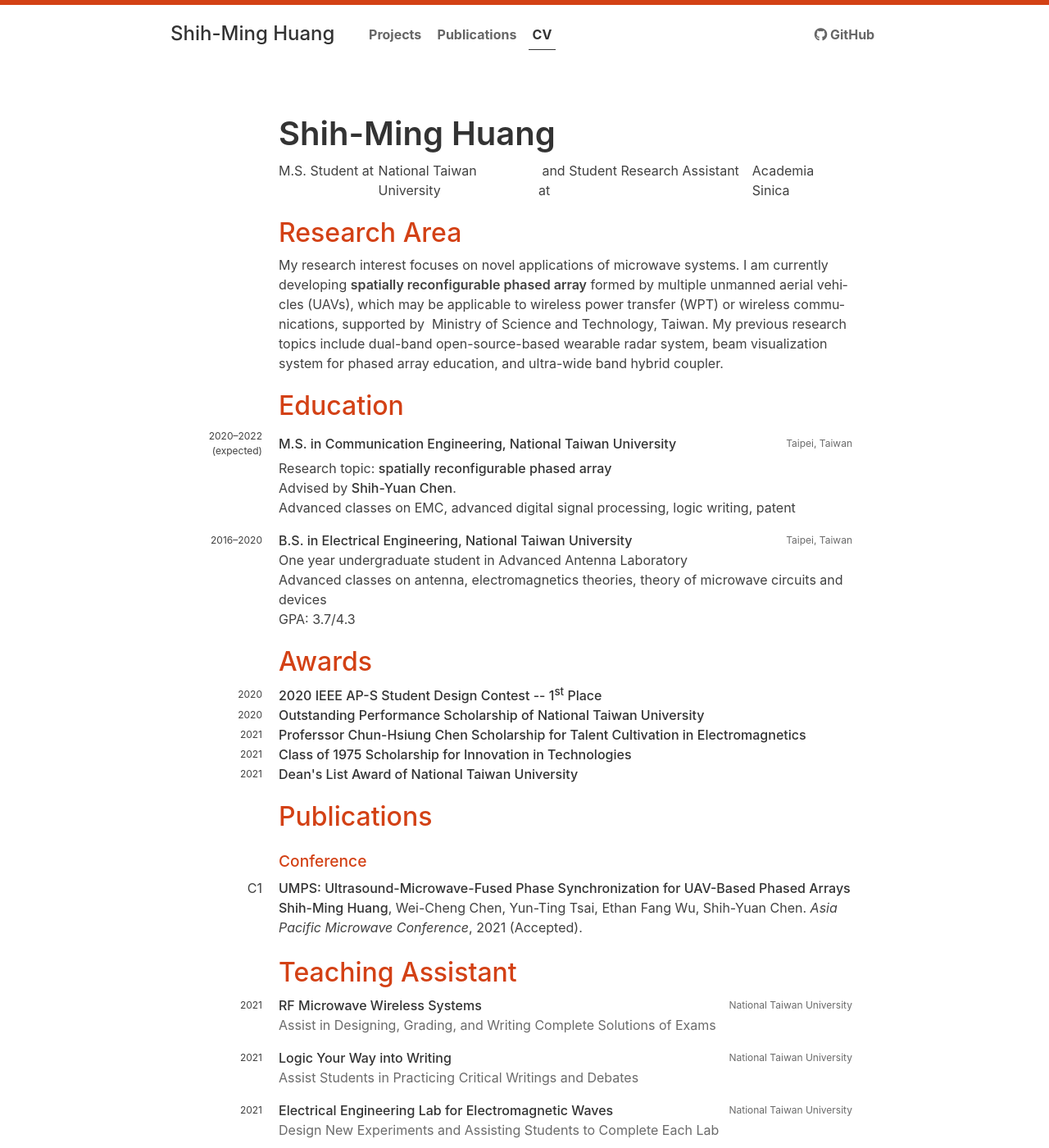
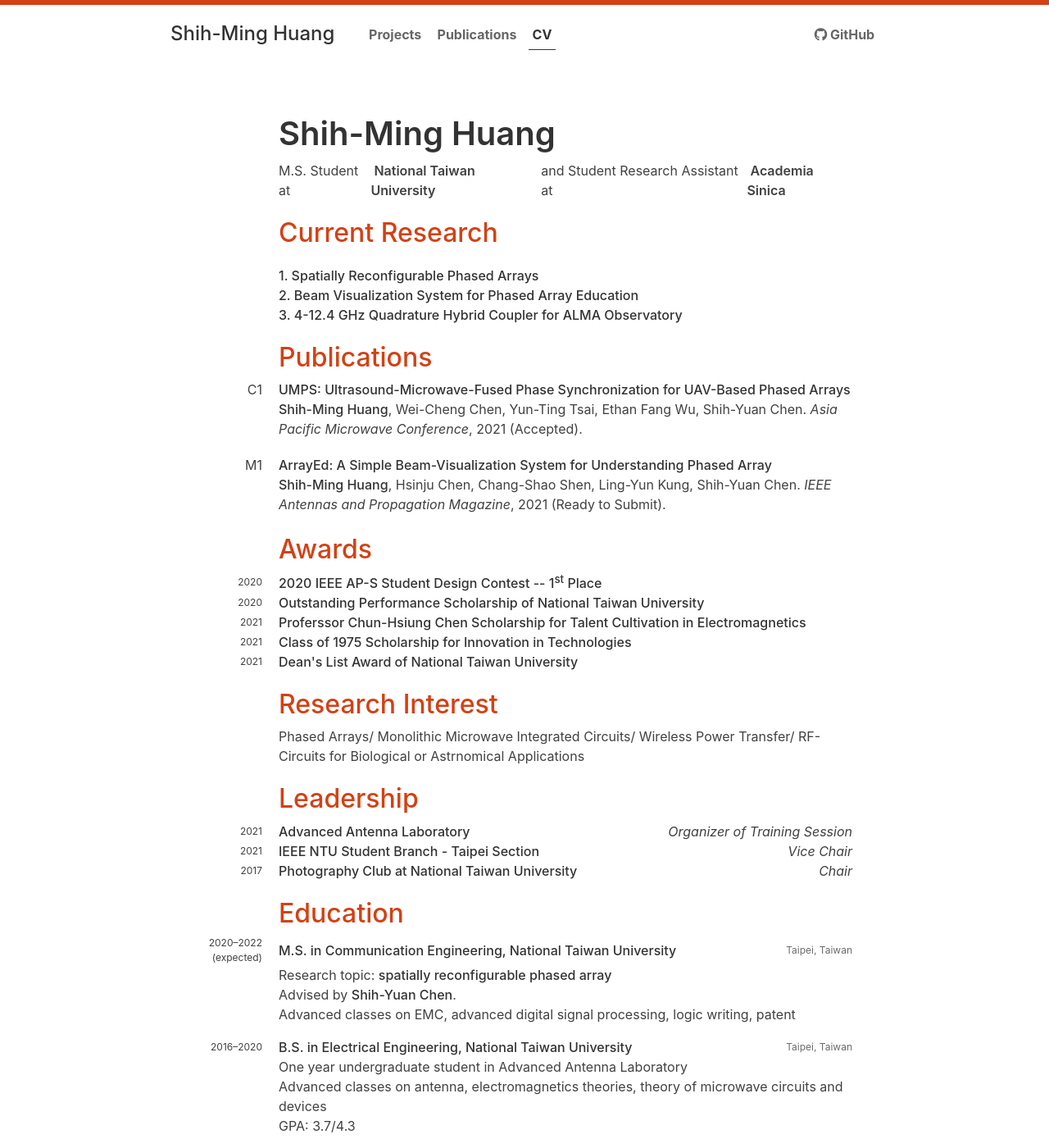
Before and after one commit to Shih-Ming/mypage, a Jekyll site: the page built from cv.html, in a window 1280 px wide and 1400 px high. Shown: the whole window at 82% size. Built offline with Jekyll 4.4.1, drawn with Linux system fonts in a browser that asks for light colours; some of the changed text lies outside the part shown.

Commit message:
update CV

```diff
--- a/_data/activities.yml
+++ b/_data/activities.yml
@@ -1,3 +1,8 @@
+- title: Advanced Antenna Laboratory
+  year: 2021
+  position: Organizer of Training Session
+  website: https://shihyuansite.wordpress.com/
+
 - title: IEEE NTU Student Branch - Taipei Section
   year: 2021
   position: Vice Chair
--- a/cv.html
+++ b/cv.html
@@ -11,54 +11,23 @@ title: CV
 <small class="live-link">Last updated in <time datetime="{{ site.time }}">{{ site.time | date: '%B %Y'}}</time>. Get the latest version at <a href="{{ '/cv' | absolute_url }}">www.domoritz.de/cv</a>.</small>
 
 <div class="header-columns">
-  M.S. Student at &nbsp<a href="https://www.ntu.edu.tw/english/">National Taiwan University</a>&nbspand Student Research Assistant at&nbsp<a href="https://www.asiaa.sinica.edu.tw/">Academia Sinica</a>
+  M.S. Student at<b>&nbsp<a href="https://www.ntu.edu.tw/english/">National Taiwan University</a>&nbsp</b>and Student Research Assistant at<b>&nbsp<a href="https://www.asiaa.sinica.edu.tw/">Academia Sinica</a></b>
 </div>
 
-
-<h2>Research Area</h2>
+<h2>Current Research</h2>
 
 <p>
-My research interest focuses on novel applications of microwave systems. I am currently developing <b>spatially reconfigurable phased array</b> formed by multiple unmanned aerial vehicles (UAVs), which may be applicable to wireless power transfer (WPT) or wireless communications, supported by &nbsp<a href="https://www.most.gov.tw/?l=en">Ministry of Science and Technology, Taiwan</a>. My previous research topics include dual-band open-source-based wearable radar system, beam visualization system for phased array education, and ultra-wide band hybrid coupler.
+<h3>1. Spatially Reconfigurable Phased Arrays</h3>
+<h3>2. Beam Visualization System for Phased Array Education</h3>
+<h3>3. 4-12.4 GHz Quadrature Hybrid Coupler for ALMA Observatory</h3>
 </p>
-
-
-<h2>Education</h2>
-
-{% for ed in site.data.education %}
-<article>
-  <div class="date-container">
-    <span class="date">{{ ed.years | replace: "-", "–" }}</span>
-    <strong class="fill">{{ ed.degree }}, {{ ed.university }}</strong>
-    <span class="right">{{ ed.location }}</span>
-  </div>
-  <p>
-    {% for des in ed.description %}
-      <span>{{ des | markdownify | remove: '<p>' | remove: '</p>' }}</span>{% unless forloop.last %}<br/>{% endunless %}
-    {% endfor %}
-  </p>
-</article>
-{% endfor %}
-
-
-<h2>Awards</h2>
-
-{% for award in site.data.awards %}
-<article>
-  <div class="date-container">
-    <span class="date">{{ award.year | replace: "-", "–" }}</span>
-    <strong class="fill">{{ award.title }}</strong>
-    <!-- <span class="right">{{ award.sponsor }}</span> -->
-  </div>
-</article>
-{% endfor %}
-
 
 <h2>Publications</h2>
 
 {% assign sorted_pubs = site.publications | reverse %}
 
 <!-- {% assign types = "Conference|Journal" | split: "|" %} -->
-{% assign types = "Conference" | split: "|" %}
+{% assign types = "Conference|Magazine" | split: "|" %}
 {% for type in types %}
   {% assign counter = 1 %}
   {% for pub in sorted_pubs %}
@@ -67,9 +36,9 @@ My research interest focuses on novel applications of microwave systems. I am cu
     {% endif %}
   {% endfor %}
 
-  <h3 class="pub-type">
+  <!-- <h3 class="pub-type">
     {{ type }}
-  </h3>
+  </h3> -->
 
   {% for pub in sorted_pubs %}
     {% if pub.type[0] == type %}
@@ -122,6 +91,52 @@ My research interest focuses on novel applications of microwave systems. I am cu
   {% endfor %}
 {% endfor %}
 
+<h2>Awards</h2>
+
+{% for award in site.data.awards %}
+<article>
+  <div class="date-container">
+    <span class="date">{{ award.year | replace: "-", "–" }}</span>
+    <strong class="fill">{{ award.title }}</strong>
+    <!-- <span class="right">{{ award.sponsor }}</span> -->
+  </div>
+</article>
+{% endfor %}
+
+<h2>Research Interest</h2>
+
+<p>
+Phased Arrays/ Monolithic Microwave Integrated Circuits/ Wireless Power Transfer/ RF-Circuits for Biological or Astrnomical Applications
+</p>
+
+<h2>Leadership</h2>
+{% for act in site.data.activities %}
+<article>
+  <div class="date-container">
+    <span class="date">{{ act.year }}</span>
+    <strong class="fill"><a href="{{ act.website }}">{{ act.title }}</a></strong>
+    <I>{{ act.position }}</I>
+  </div>
+</article>
+{% endfor %}
+
+<h2>Education</h2>
+
+{% for ed in site.data.education %}
+<article>
+  <div class="date-container">
+    <span class="date">{{ ed.years | replace: "-", "–" }}</span>
+    <strong class="fill">{{ ed.degree }}, {{ ed.university }}</strong>
+    <span class="right">{{ ed.location }}</span>
+  </div>
+  <p>
+    {% for des in ed.description %}
+      <span>{{ des | markdownify | remove: '<p>' | remove: '</p>' }}</span>{% unless forloop.last %}<br/>{% endunless %}
+    {% endfor %}
+  </p>
+</article>
+{% endfor %}
+
 <h2>Teaching Assistant</h2>
 
 {% for teach in site.data.teaching %}
@@ -144,15 +159,4 @@ My research interest focuses on novel applications of microwave systems. I am cu
 </article>
 {% endfor %}
 
-<h2>Activities</h2>
-{% for act in site.data.activities %}
-<article>
-  <div class="date-container">
-    <span class="date">{{ act.year }}</span>
-    <strong class="fill"><a href="{{ act.website }}">{{ act.title }}</a></strong>
-    <I>{{ act.position }}</I>
-  </div>
-</article>
-{% endfor %}
-
 </section>
```
Also changed, not shown: _publications/2021-ArrayEd.html (renamed from _includes/image, +25 -9 lines).
